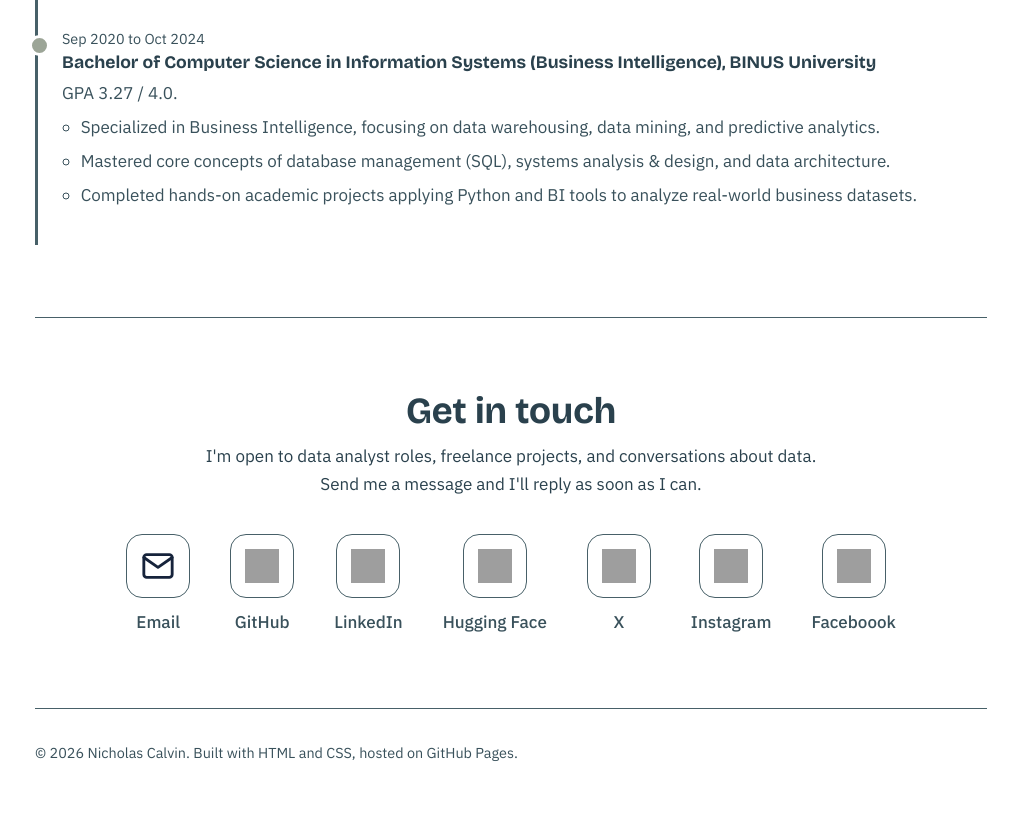
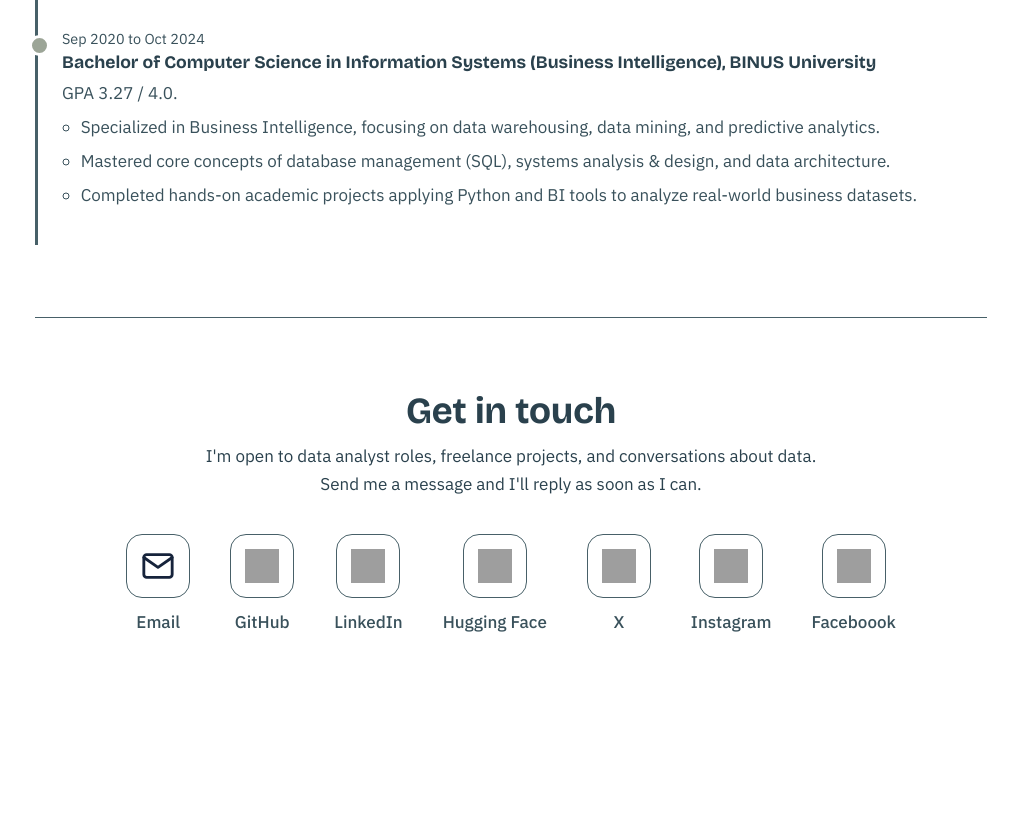
Before and after one commit to nicho365/nicho365.github.io, a plain HTML site: page index.html in a window 1280 px wide. Shown: the part 5528-6341 px from the top of the page, without its empty margins (129-1147 px from the left). After the commit the page ends 6236 px from the top, so only its background shows below. Drawn offline with nearby package versions, Linux system fonts and the light colour scheme; grey boxes are pictures that could not be loaded.

Commit message:
-
Removed copyright footer from the HTML file.

```diff
--- a/index.html
+++ b/index.html
@@ -299,7 +299,6 @@ footer{padding:32px 0 48px;color:var(--muted);font-size:.9rem;border-top:1px sol
     </section>
   </main>
 
-  <footer>&copy; 2026 Nicholas Calvin. Built with HTML and CSS, hosted on GitHub Pages.</footer>
 </div>
 
 <script>
```
